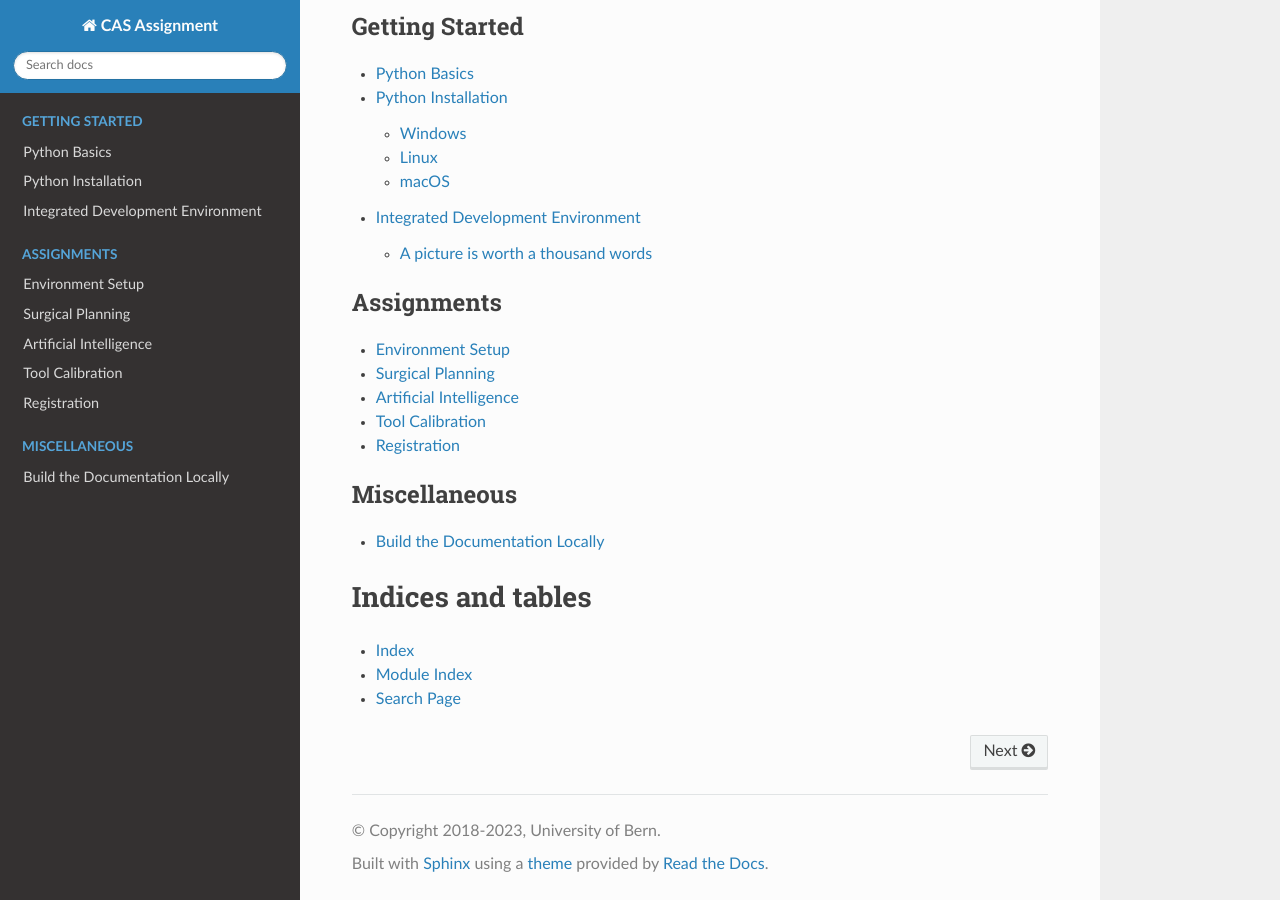
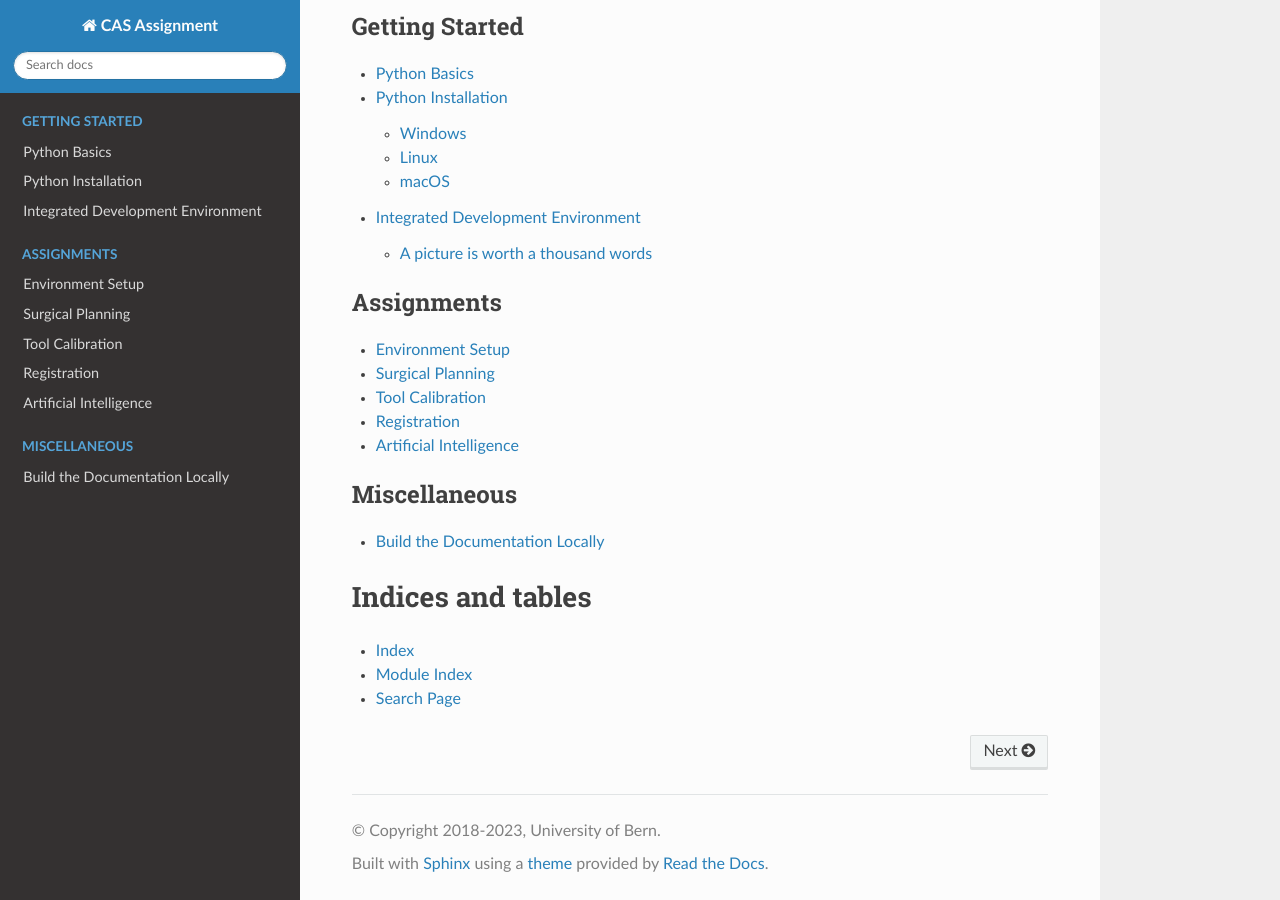
Before and after one commit to persmed/cas-assignment, a Sphinx documentation site: the page built from docs/index.rst, in a window 1280 px wide and 900 px high, scrolled down 575 px. Built offline with Sphinx 7.4.7 and the Read the Docs theme 2.0.0, drawn with Linux system fonts in a browser that asks for light colours.

```diff
--- a/docs/index.rst
+++ b/docs/index.rst
@@ -16,9 +16,9 @@
 
    assignment.setup
    assignment.surgicalplan
-   assignment.ai
    assignment.toolcalibration
    assignment.registration
+   assignment.ai
 
 .. toctree::
    :maxdepth: 1
```
